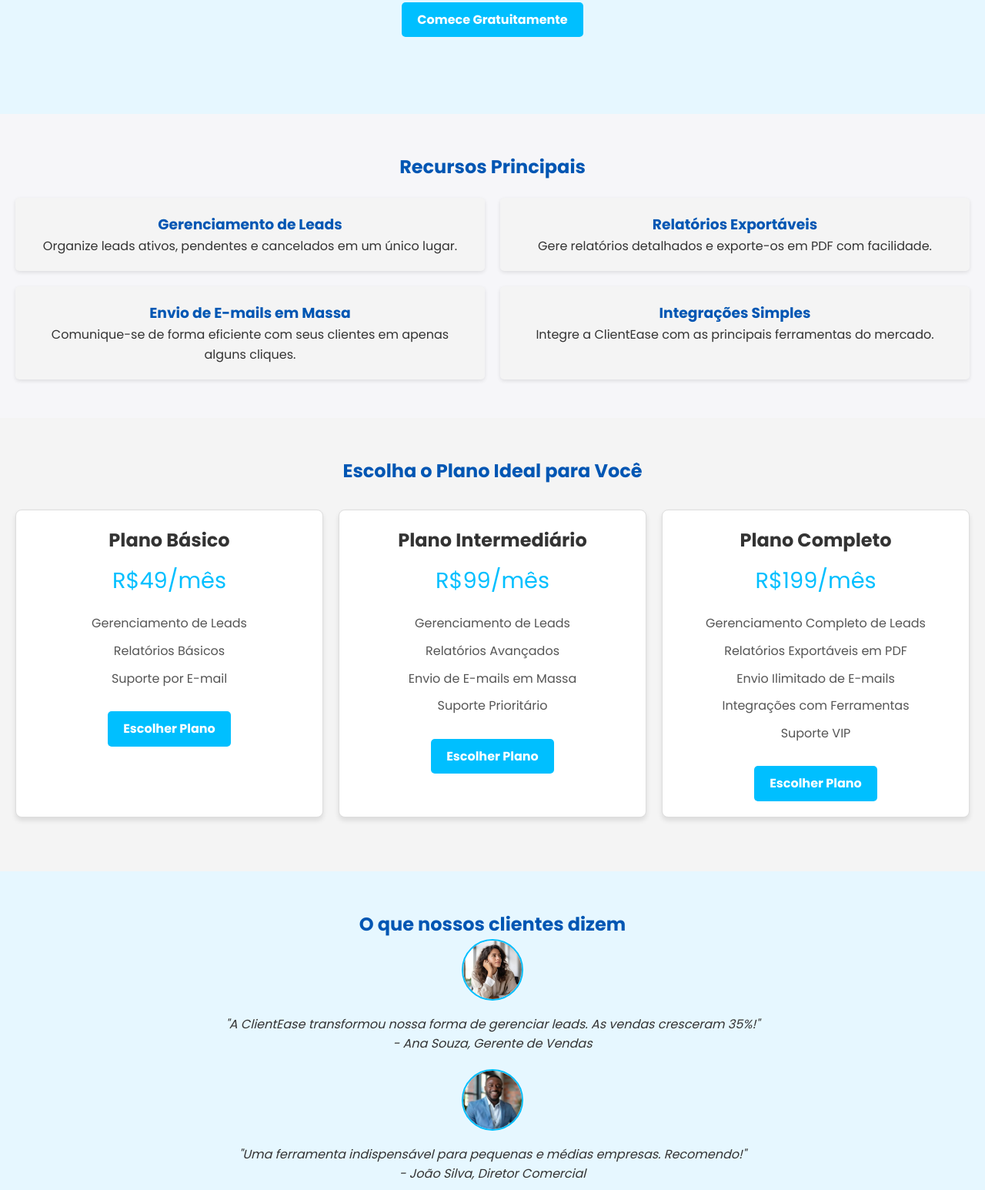
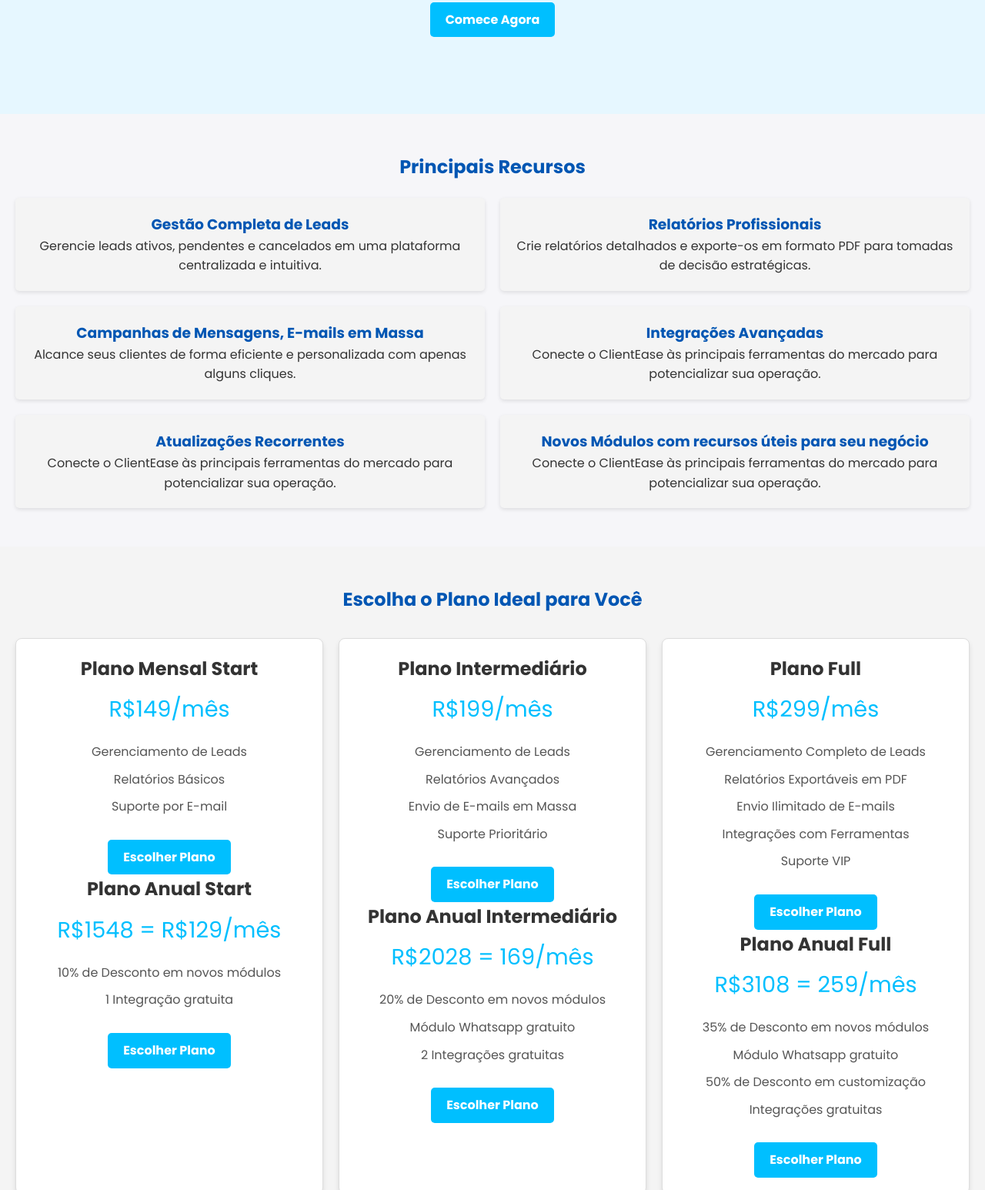
Before and after one commit to WendelDev21/ClientEasecopy---Site, a plain HTML site: page index.html in a window 1280 px wide. Shown: the part 308-1854 px from the top of the page at 77% size. Drawn offline with Linux system fonts and the light colour scheme.

Commit message:
depois alterar

```diff
--- a/index.html
+++ b/index.html
@@ -50,10 +50,12 @@
           color: #fff;
           text-decoration: none;
           font-size: 1rem;
+          cursor: pointer;
+
         }
 
         .menu a:hover {
-          text-decoration: underline;
+          color: #0056b3;
         }
 
         .toggle {
@@ -116,28 +118,36 @@
     <section class="hero">
         <h1>Gerencie seus Leads de Forma Simples e Eficiente</h1>
         <p>Aumente suas vendas e tenha controle total do seu pipeline com a ClientEase.</p>
-        <a href="#cta" class="btn-primary">Comece Gratuitamente</a>
+        <a href="#cta" class="btn-primary">Comece Agora</a>
     </section>
 
     <!-- Recursos do Produto -->
     <section id="features" class="features">
-        <h2>Recursos Principais</h2>
+        <h2>Principais Recursos</h2>
         <div class="feature-grid">
             <div class="feature">
-                <h3>Gerenciamento de Leads</h3>
-                <p>Organize leads ativos, pendentes e cancelados em um único lugar.</p>
+                <h3>Gestão Completa de Leads</h3>
+                <p>Gerencie leads ativos, pendentes e cancelados em uma plataforma centralizada e intuitiva.</p>
             </div>
             <div class="feature">
-                <h3>Relatórios Exportáveis</h3>
-                <p>Gere relatórios detalhados e exporte-os em PDF com facilidade.</p>
+                <h3>Relatórios Profissionais</h3>
+                <p>Crie relatórios detalhados e exporte-os em formato PDF para tomadas de decisão estratégicas.</p>
             </div>
             <div class="feature">
-                <h3>Envio de E-mails em Massa</h3>
-                <p>Comunique-se de forma eficiente com seus clientes em apenas alguns cliques.</p>
+                <h3>Campanhas de Mensagens, E-mails em Massa</h3>
+                <p>Alcance seus clientes de forma eficiente e personalizada com apenas alguns cliques.</p>
             </div>
             <div class="feature">
-                <h3>Integrações Simples</h3>
-                <p>Integre a ClientEase com as principais ferramentas do mercado.</p>
+                <h3>Integrações Avançadas</h3>
+                <p>Conecte o ClientEase às principais ferramentas do mercado para potencializar sua operação.</p>
+            </div>
+            <div class="feature">
+                <h3>Atualizações Recorrentes</h3>
+                <p>Conecte o ClientEase às principais ferramentas do mercado para potencializar sua operação.</p>
+            </div>
+            <div class="feature">
+                <h3>Novos Módulos com recursos úteis para seu negócio</h3>
+                <p>Conecte o ClientEase às principais ferramentas do mercado para potencializar sua operação.</p>
             </div>
         </div>
     </section>
@@ -148,12 +158,19 @@
         <div class="pricing-grid">
             <!-- Card do Plano Básico -->
             <div class="pricing-card">
-                <h3>Plano Básico</h3>
-                <p class="price">R$49/mês</p>
+                <h3>Plano Mensal Start</h3>
+                <p class="price">R$149/mês</p>
                 <ul>
                     <li>Gerenciamento de Leads</li>
                     <li>Relatórios Básicos</li>
                     <li>Suporte por E-mail</li>
+                </ul>
+                <a href="#" class="btn-primary">Escolher Plano</a>
+                <h3>Plano Anual Start</h3>
+                <p class="price">R$1548 = R$129/mês</p>
+                <ul>
+                    <li>10% de Desconto em novos módulos</li>
+                    <li>1 Integração gratuita</li>
                 </ul>
                 <a href="#" class="btn-primary">Escolher Plano</a>
             </div>
@@ -161,7 +178,7 @@
             <!-- Card do Plano Intermediário -->
             <div class="pricing-card">
                 <h3>Plano Intermediário</h3>
-                <p class="price">R$99/mês</p>
+                <p class="price">R$199/mês</p>
                 <ul>
                     <li>Gerenciamento de Leads</li>
                     <li>Relatórios Avançados</li>
@@ -169,18 +186,35 @@
                     <li>Suporte Prioritário</li>
                 </ul>
                 <a href="#" class="btn-primary">Escolher Plano</a>
+                <h3>Plano Anual Intermediário</h3>
+                <p class="price">R$2028 = 169/mês</p>
+                <ul>
+                    <li>20% de Desconto em novos módulos</li>
+                    <li>Módulo Whatsapp gratuito</li>
+                    <li>2 Integrações gratuitas</li>
+                </ul>
+                <a href="#" class="btn-primary">Escolher Plano</a>
             </div>
 
             <!-- Card do Plano Completo -->
             <div class="pricing-card">
-                <h3>Plano Completo</h3>
-                <p class="price">R$199/mês</p>
+                <h3>Plano Full</h3>
+                <p class="price">R$299/mês</p>
                 <ul>
                     <li>Gerenciamento Completo de Leads</li>
                     <li>Relatórios Exportáveis em PDF</li>
                     <li>Envio Ilimitado de E-mails</li>
                     <li>Integrações com Ferramentas</li>
                     <li>Suporte VIP</li>
+                </ul>
+                <a href="#" class="btn-primary">Escolher Plano</a>
+                <h3>Plano Anual Full</h3>
+                <p class="price">R$3108 = 259/mês</p>
+                <ul>
+                    <li>35% de Desconto em novos módulos</li>
+                    <li>Módulo Whatsapp gratuito</li>
+                    <li>50% de Desconto em customização</li>
+                    <li>Integrações gratuitas</li>
                 </ul>
                 <a href="#" class="btn-primary">Escolher Plano</a>
             </div>
```
